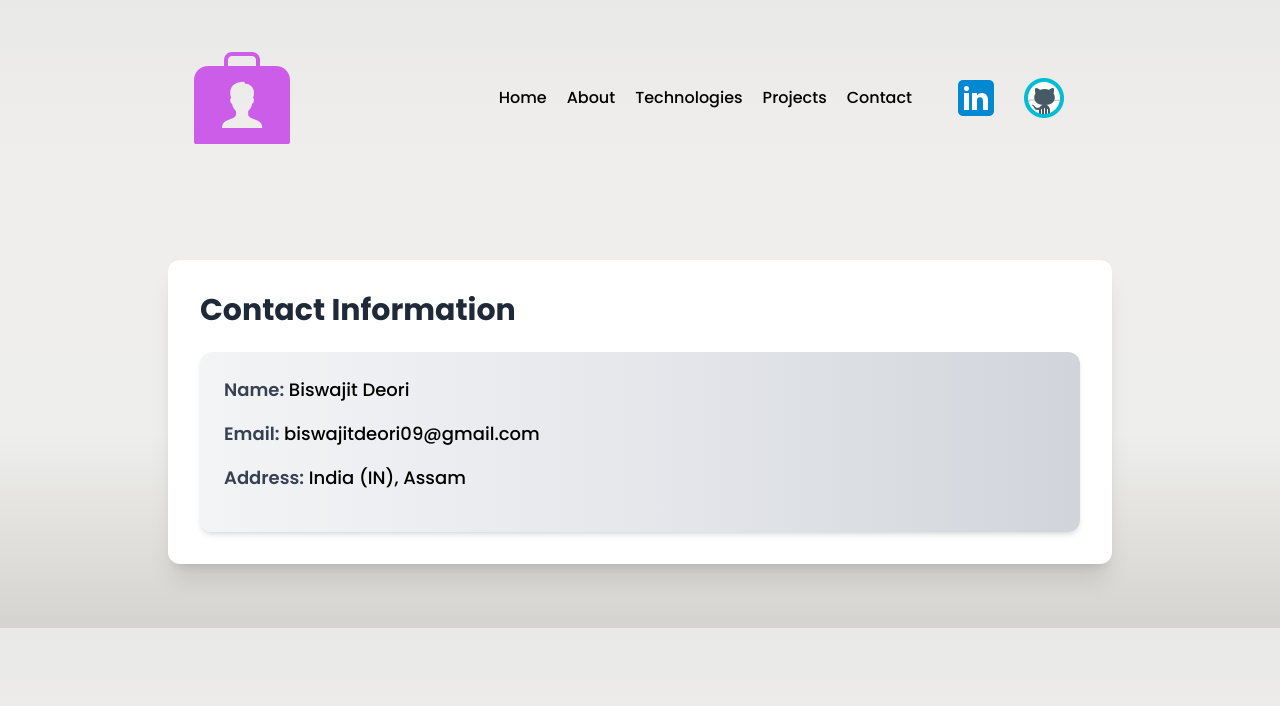
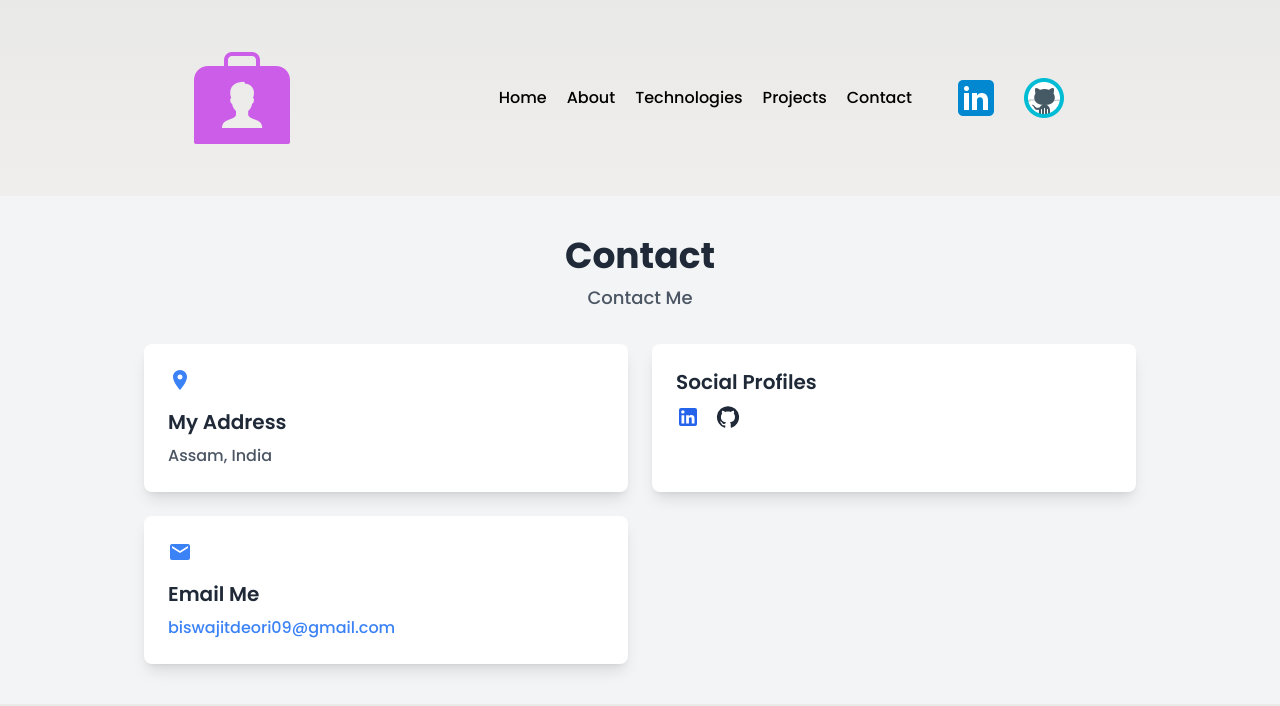
Before and after one commit to BiswajitDeori/My-Portfolio, a React (Create React App) app: page /contact in a window 1280 px wide. Shown: the top 706 px of the page. Built offline with nearby package versions, Linux system fonts and the light colour scheme.

Commit message:
added more changes

```diff
--- a/package.json
+++ b/package.json
@@ -3,6 +3,10 @@
   "version": "0.1.0",
   "private": true,
   "dependencies": {
+    "@emotion/react": "^11.14.0",
+    "@emotion/styled": "^11.14.0",
+    "@mui/icons-material": "^6.3.0",
+    "@mui/material": "^6.3.0",
     "@testing-library/jest-dom": "^5.16.4",
     "@testing-library/react": "^13.3.0",
     "@testing-library/user-event": "^13.5.0",
--- a/src/Pages/Contact.js
+++ b/src/Pages/Contact.js
@@ -1,23 +1,64 @@
 import React from "react";
+import { LinkedIn, GitHub, Email, LocationOn, Twitter, Instagram, Facebook } from "@mui/icons-material";
 
 function Contact() {
   return (
-    <main className="container mx-auto px-4 py-10 max-w-screen-lg">
-      <div className="bg-white rounded-xl shadow-xl p-8 m-6">
-        <h1 className="text-3xl font-extrabold text-gray-800 mb-6">Contact Information</h1>
-        <div className="bg-gradient-to-r from-gray-100 via-gray-200 to-gray-300 p-6 rounded-xl shadow-md">
-          <p className="text-lg mb-4">
-            <span className="font-semibold text-gray-700">Name:</span> Biswajit Deori
-          </p>
-          <p className="text-lg mb-4">
-            <span className="font-semibold text-gray-700">Email:</span> biswajitdeori09@gmail.com
-          </p>
-          <p className="text-lg mb-4">
-            <span className="font-semibold text-gray-700">Address:</span> India (IN), Assam
-          </p>
+    <section id="contact" className="contact bg-gray-100 py-10">
+      <div className="container mx-auto px-4 max-w-screen-lg">
+        {/* Section Title */}
+        <div className="text-center mb-8">
+          <h2 className="text-4xl font-bold text-gray-800">Contact</h2>
+          <p className="text-lg text-gray-600 mt-2">Contact Me</p>
+        </div>
+
+        <div className="grid grid-cols-1 md:grid-cols-2 gap-6">
+          {/* Address Box */}
+          <div className="info-box p-6 bg-white rounded-lg shadow-lg">
+            <LocationOn className="text-blue-500 text-3xl mb-4" />
+            <h3 className="text-xl font-semibold text-gray-800 mb-2">My Address</h3>
+            <p className="text-gray-600">Assam, India</p>
+          </div>
+
+          {/* Social Profiles */}
+          <div className="info-box p-6 bg-white rounded-lg shadow-lg">
+            <h3 className="text-xl font-semibold text-gray-800 mb-2">Social Profiles</h3>
+            <div className="flex space-x-4 mt-2">
+              {/* LinkedIn */}
+              <a
+                href="https://www.linkedin.com/in/biswajit-deori-5266521b4"
+                className="text-blue-600 hover:text-blue-800"
+                target="_blank"
+                rel="noopener noreferrer"
+              >
+                <LinkedIn />
+              </a>
+
+              {/* GitHub */}
+              <a
+                href="https://github.com/BiswajitDeori"
+                className="text-gray-800 hover:text-gray-600"
+                target="_blank"
+                rel="noopener noreferrer"
+              >
+                <GitHub/>
+              </a>
+            </div>
+          </div>
+
+          {/* Email Box */}
+          <div className="info-box p-6 bg-white rounded-lg shadow-lg">
+            <Email className="text-blue-500 text-3xl mb-4" />
+            <h3 className="text-xl font-semibold text-gray-800 mb-2">Email Me</h3>
+            <a
+              href="mailto:biswajitdeori09@gmail.com"
+              className="text-blue-500 hover:text-blue-700"
+            >
+              biswajitdeori09@gmail.com
+            </a>
+          </div>
         </div>
       </div>
-    </main>
+    </section>
   );
 }
 
--- a/src/Pages/Home.js
+++ b/src/Pages/Home.js
@@ -18,30 +18,46 @@ function Home() {
       duration: 1.2,
       ease: "Power3.easeOut",
     })
-      .from(h12.current, {
+      .from(
+        h12.current,
+        {
           x: "-100%",
           opacity: 0,
           duration: 1.2,
           ease: "Power3.easeOut",
-      }, "<0.3")
-      .from(h13.current, {
+        },
+        "<0.3"
+      )
+      .from(
+        h13.current,
+        {
           x: "-100%",
           opacity: 0,
           duration: 1.2,
           ease: "Power3.easeOut",
-      }, "<0.3")
-      .from(myimageref.current, {
+        },
+        "<0.3"
+      )
+      .from(
+        myimageref.current,
+        {
           x: "100%",
           opacity: 0,
           duration: 1.5,
           ease: "Power3.easeOut",
-      }, "<0.3")
-      .from(a1.current, {
+        },
+        "<0.3"
+      )
+      .from(
+        a1.current,
+        {
           y: "50px",
           opacity: 0,
           duration: 1.5,
           ease: "Power3.easeOut",
-      }, "<0.3");
+        },
+        "<0.3"
+      );
   }, []);
 
   return (
@@ -70,7 +86,7 @@ function Home() {
           <a
             ref={a1}
             href="https://drive.google.com/file/d/1HYy0Y2B5AdETvbKA2oiOFNh5yKkttAIQ/view?usp=sharing"
-            className="inline-block bg-gradient-to-r from-blue-500 to-purple-500 text-white text-lg px-6 py-3 rounded-lg shadow-lg transition-transform transform hover:scale-105 hover:shadow-xl"
+            className="inline-block bg-gradient-to-r from-blue-500 to-purple-500 text-white text-lg px-6 py-3 rounded-lg shadow-lg transition-transform transform hover:scale-105 hover:shadow-xl hover:bg-gradient-to-l"
             target="_blank"
             rel="noopener noreferrer"
           >
```
Also changed, not shown: 1 other file (tests, documents, lock files or other folders). Lines whose indentation alone changed are shown as unchanged.
